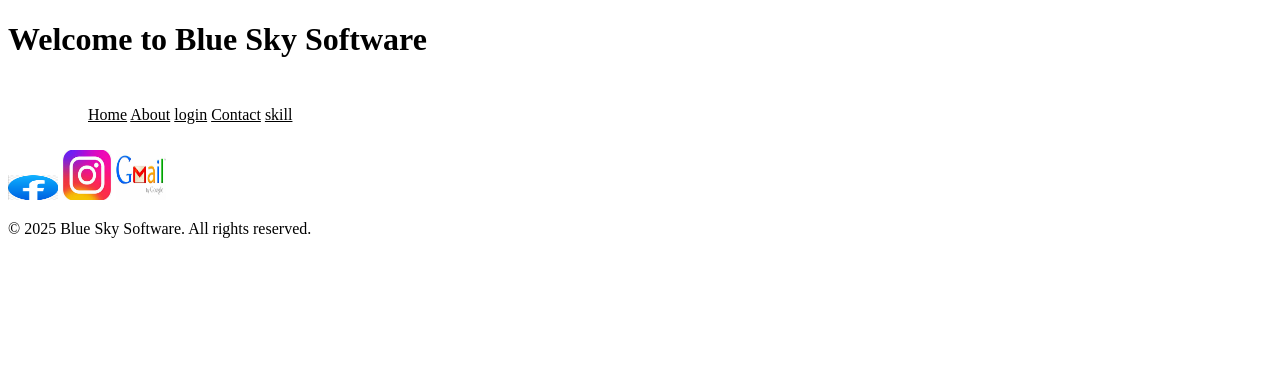
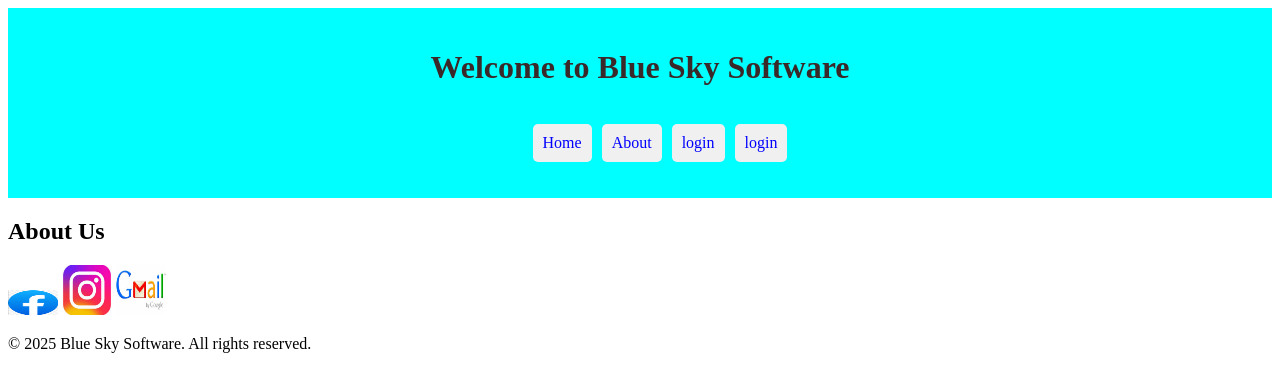
Before and after one commit to CYUBAHIROisaac/blue-sky-software, a plain HTML site: page page/about.html in a window 1280 px wide. Drawn offline with Linux system fonts and the light colour scheme; files whose address does not match are found by name.

Commit message:
changes in page

```diff
--- /dev/null
+++ b/page/about.css
@@ -0,0 +1,39 @@
+
+.about-container .header{
+    display: flex;
+    flex-direction: column;
+    align-items: center;
+    justify-content: center;
+    padding: 20px;
+    background-color: aqua;
+}
+h1{
+    font-size: 2rem;
+    color: #3b2828;
+}
+
+nav{
+    display: flex;
+    align-items: center;
+    justify-content: space-between;
+}
+nav ul{
+    display: flex;
+    list-style: none;
+    gap: 10px;
+
+}
+nav ul li {
+    padding: 10px;
+    background-color: #f0f0f0;
+    border-radius: 5px;
+    cursor: pointer;
+}
+nav ul li a {
+    text-decoration: none;
+    color: blue;
+}
+nav ul li a:hover{
+    text-decoration: underline;
+
+}
--- a/page/about.html
+++ b/page/about.html
@@ -4,28 +4,31 @@
     <meta charset="UTF-8">
     <meta name="viewport" content="width=device-width, initial-scale=1.0">
     <title>Document</title>
+    <link rel="stylesheet" href="about.css"> <!-- Link to your CSS file -->
+
 </head>
 <body>
-    <header>
         <logo src="asset/logo.png" alt="Blue Sky Software" width="200" height="100">
         <div class="about-container">
-            <h1>Welcome to Blue Sky Software</h1>
-            <nav style="padding: 10px 20px; display: flex; position: relative; left: 20px; top: 10%;">
+
+            <div class="header">
+                <h1>Welcome to Blue Sky Software</h1>
+            <nav>
                 <ul>
-                    <a href="home.html" style="color: black;">Home</a>
-
-                    <a href="about.html"  style="color: black;">About</a>
-                    <a href="login.html" style="color: black;">login</a>
-                    <a href="contact.html" style="color: black;">Contact</a>
-                    <a href="skill.html" style="color: black;">skill</a>
+                  <li>  <a href="home.html">Home</a></li>
+                  <li>  <a href="about.html">About</a></li>
+                 <li> <a href="login.html">login</a></li>
+              <li><a href="login.html">login</a></li>
                 </ul>
-
             </nav>
         </div>
-    </header>
+        </div>
+
     <div class="about-container">
 
     </div>
+    <h2>About Us</h2>
+
     <div class="">
         <footer>
             <a href="https://www.facebook.com/video Software " ><img src="c:\Users\user\Desktop\blue sky software\blue-sky-software\asset\face.png" alt="Face" width="50" height="25"></a>
```
Also changed, not shown: page/home.html (+10 -7 lines).
